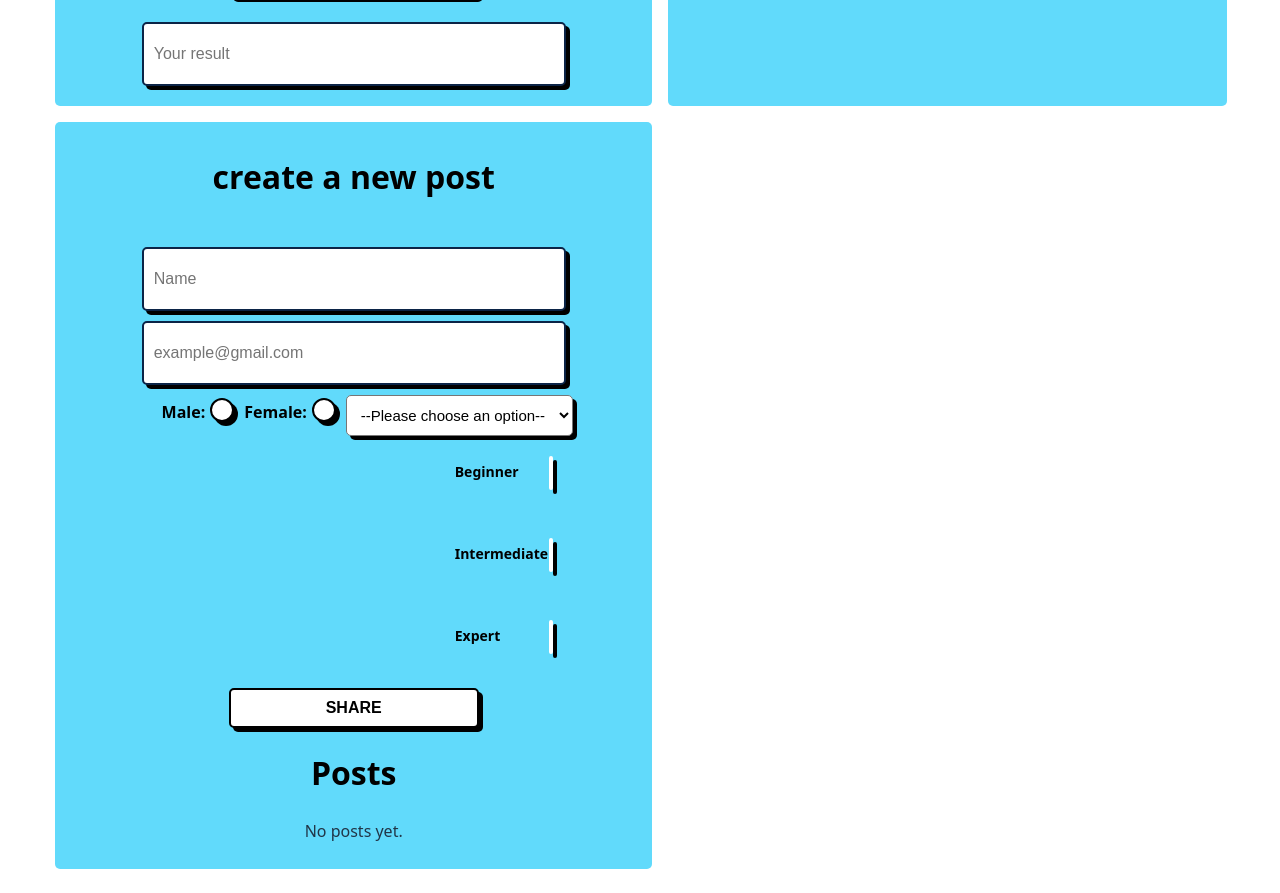
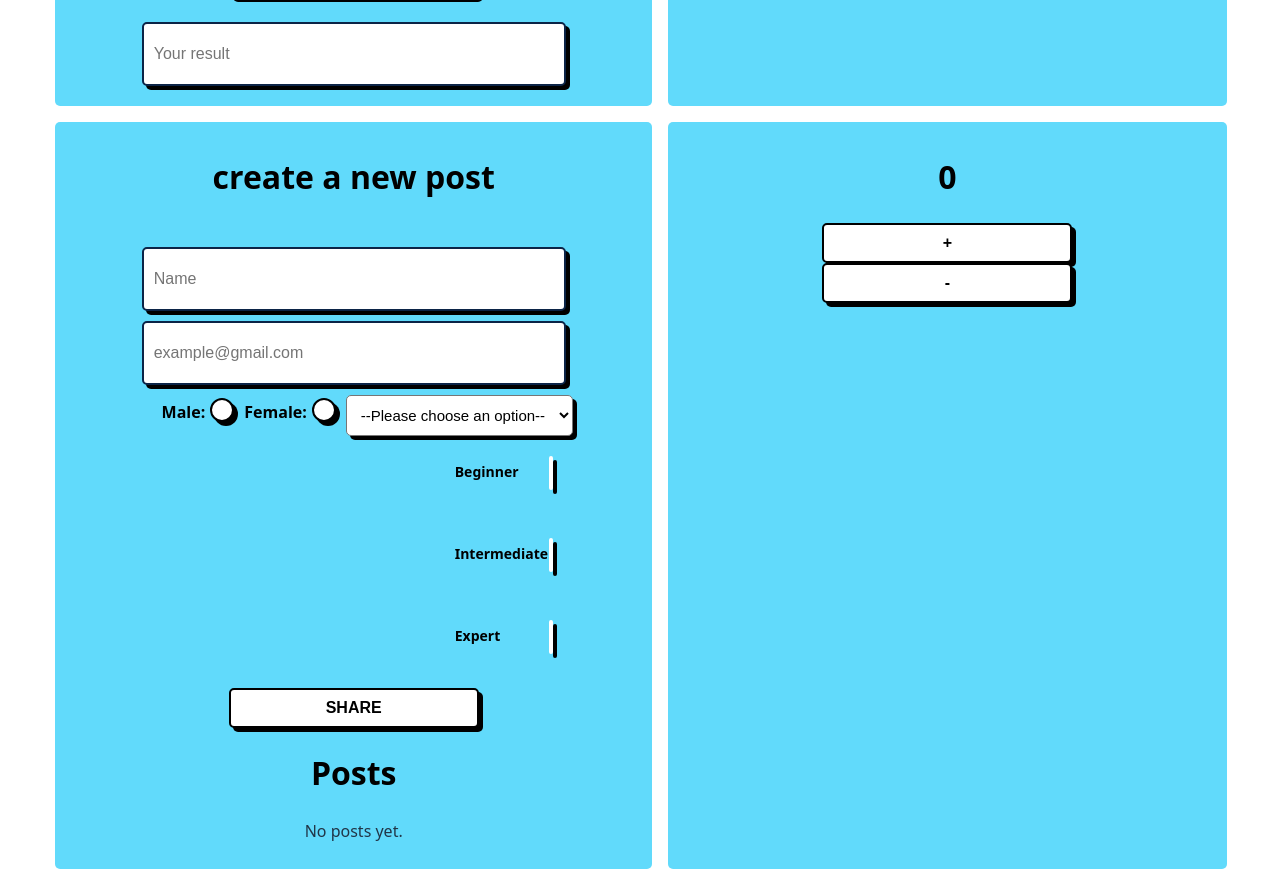
Before and after one commit to pouss707/myreactcodebase, a React (Vite) app: page / in a window 1280 px wide. Shown: the part 400-1293 px from the top of the page. Built offline with nearby package versions, Linux system fonts and the light colour scheme.

Commit message:
new component calculator

```diff
--- a/src/App.css
+++ b/src/App.css
@@ -263,3 +263,11 @@ input {
 .formtitle{
   color: black;
 }
+.calculator{
+  background-color: #61DAFB;
+  padding: 10px;
+  margin-right: 5%;
+  border-radius: 5px;
+  justify-content: center;
+  color: black;
+}
--- a/src/App.jsx
+++ b/src/App.jsx
@@ -3,7 +3,7 @@ import Header from './compnents/Header'
 import BodyMassIndex from './compnents/BodyMassIndex'
 import Usersrendering from './compnents/Usersrendering'
 import Postsharing from './compnents/Postsharing'
-
+import Calculator from './compnents/Calculator'
 function App() {
   return (
     <div className="App">
@@ -12,6 +12,7 @@ function App() {
         <BodyMassIndex />
         <Usersrendering />
         <Postsharing />
+        <Calculator />
       </div>
 
 
--- /dev/null
+++ b/src/compnents/Calculator.jsx
@@ -0,0 +1,15 @@
+import React, { useState } from 'react';
+
+function Calculator() {
+    const [num, setNum] = useState(0)
+
+    return (
+        <div className='calculator'>
+            <h1>{num}</h1>
+            <button type='submit' onClick={() => { setNum(num + 1) }}>+</button>
+            <button type='submit' onClick={() => { num > 0 ? (setNum(num - 1)) : (0) }}>-</button>
+        </div>
+    )
+}
+
+export default Calculator
```
